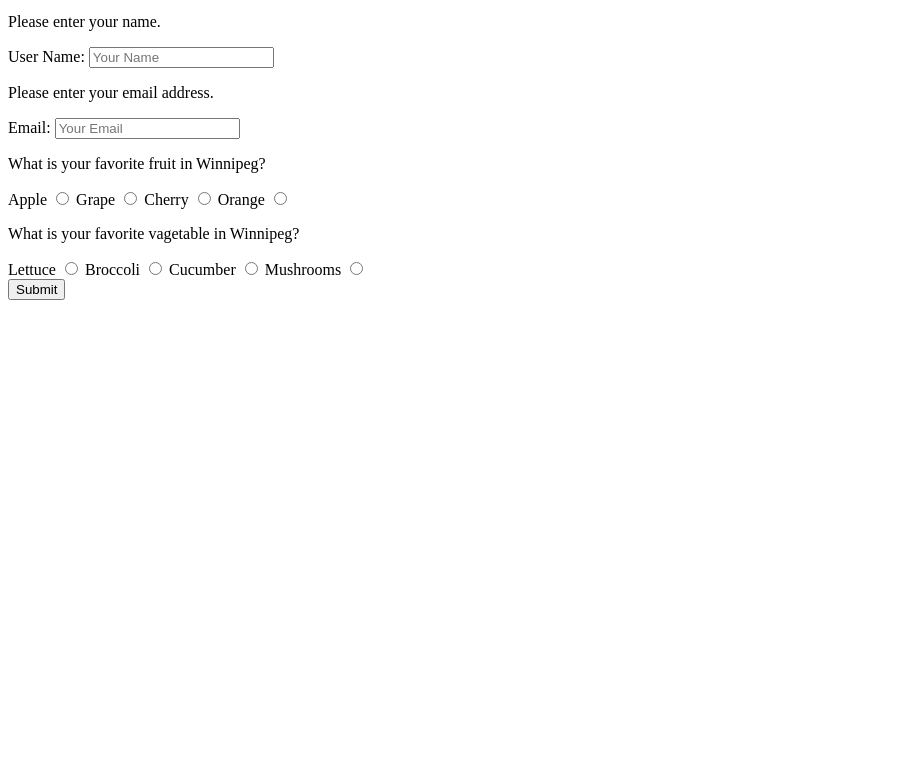
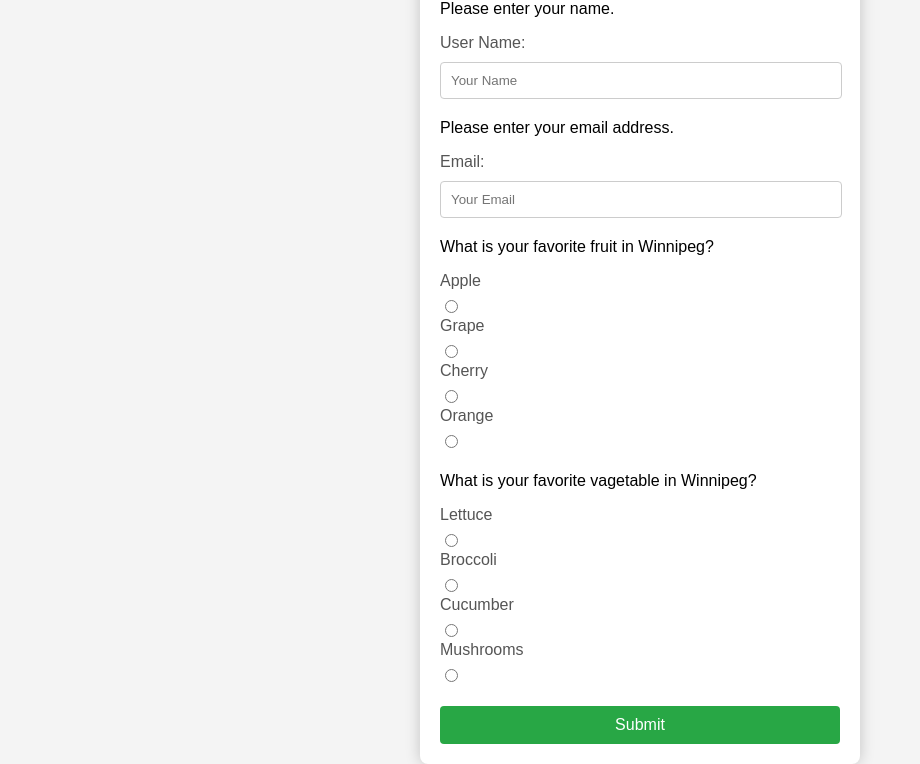
Before and after one commit to jingli0838/COMP-2230-256716-Front-End_Hackathon_04, a plain HTML site: page index.html in a window 1280 px wide. Shown: the part 67-831 px from the top of the page, without its empty margins (0-920 px from the left). Before the commit the page ends 800 px from the top, so only its background shows below. Drawn offline with Linux system fonts and the light colour scheme.

Commit message:
Updated the style.css file

```diff
--- a/styles.css
+++ b/styles.css
@@ -1,3 +1,101 @@
+/* General body styling */
+body {
+    font-family: Arial, sans-serif;
+    background-color: #f4f4f4;
+    display: flex;
+    justify-content: center;
+    align-items: center;
+    height: 100vh;
+    margin: 0;
+}
+
+/* Form container styling */
+form {
+    background: white;
+    padding: 20px;
+    border-radius: 8px;
+    box-shadow: 0 0 15px rgba(0, 0, 0, 0.2);
+    width: 400px;
+}
+
+/* Heading styling */
+h1 {
+    text-align: center;
+    margin-bottom: 20px;
+    color: #333;
+}
+
+/* Input group styling */
+.input-group {
+    margin-bottom: 15px;
+}
+
+/* Specific input group margins */
+.input-group-name,
+.input-group-email,
+.input-group-fruit,
+.input-group-vegetable {
+    margin-bottom: 20px;
+}
+
+/* Label styling */
+label {
+    display: block;
+    margin-bottom: 5px;
+    color: #555;
+}
+
+/* Input field styling */
+input[type="text"],
+input[type="email"],
+input[type="radio"] {
+    width: calc(100% - 20px);
+    padding: 10px;
+    margin-top: 5px;
+    border: 1px solid #ccc;
+    border-radius: 4px;
+}
+
+/* Radio button specific styling */
+input[type="radio"] {
+    width: auto;
+}
+
+/* Margin adjustment for radio labels */
+input[type="radio"] + label {
+    margin-right: 10px;
+}
+
+/* Error message styling */
+.error-message {
+    color: red;
+    font-size: 0.9em;
+    margin-top: 5px;
+}
+
+/* Button styling */
+button {
+    width: 100%;
+    padding: 10px;
+    background-color: #28a745;
+    color: white;
+    border: none;
+    border-radius: 4px;
+    font-size: 16px;
+    cursor: pointer;
+}
+
+/* Button hover effect */
+button:hover {
+    background-color: #218838;
+}
+
+/* End section styling */
+.end {
+    text-align: center;
+    margin-top: 20px;
+}
+
 .end{
     display: none;
     align-items: center;
```
